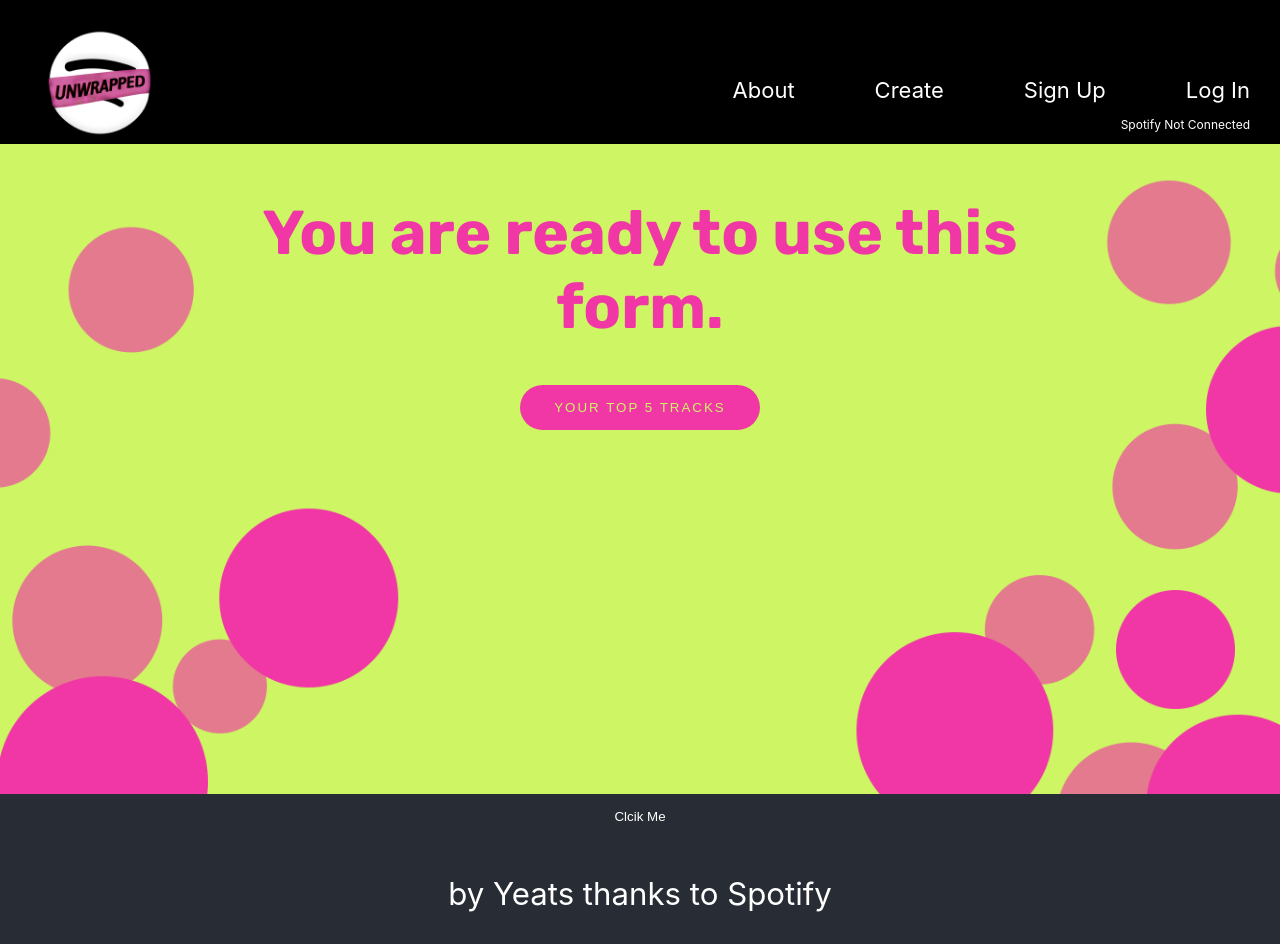
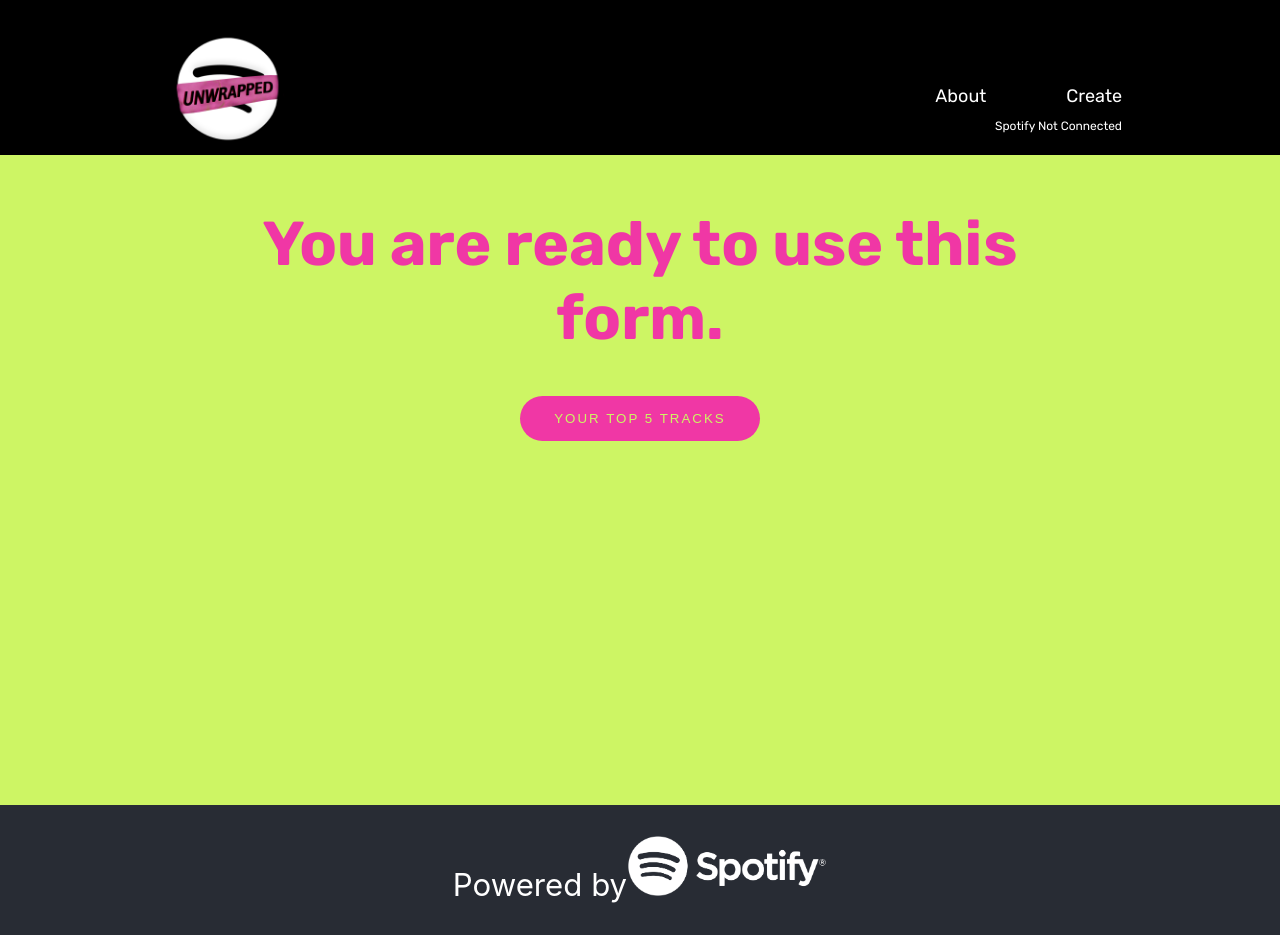
Before and after one commit to yeatsg/final-project, a React (Create React App) app in the folder final-project-frontend/: page /create in a window 1280 px wide. Built offline with nearby package versions, Linux system fonts and the light colour scheme.

Commit message:
tidied up the navbar and simplified header/footer and stylized about page

```diff
--- a/final-project-frontend/src/App.css
+++ b/final-project-frontend/src/App.css
@@ -12,14 +12,19 @@
 /* Nav Bar  */
 
 .App-header {
+  /* Font Stylings */
+  font-family: "CustomRubiks";
   background-color: black;
+  color: white;
+  font-size: calc(10px + 1vmin);
+
+  /* Positioning */
   display: flex;
   flex-direction: column;
-  /* align-items: right;
-  justify-content: right; */
-  font-size: calc(14px + 1vmin);
-  color: white;
-  /* height: calc(100px + 5vmin) */
+}
+
+.nav-bar-padding {
+  padding: 10px 10% 10px 10%;
 }
 
 .Nav-bar {
@@ -171,6 +176,7 @@ button {
   line-height: 1;
   text-transform: none;
   font-weight: 400;
+  text-decoration: none;
 }
 
 /* Landing Page */
@@ -302,35 +308,50 @@ p {
 
 .bg-modal {
   width: 100%;
-  height: 100%;
   background-color: rgba(0, 0, 0, 0.69);
-  position: absolute;
+  position: fixed;
   top: 0;
+  bottom: 0;
   display: flex;
   justify-content: center;
   align-items: center;
 }
 
 .modal-content {
-  width: 500px;
-  height: 300px;
-  background-color: white;
+  width: 400px;
+  height: 500px;
   border-radius: 4px;
   text-align: center;
-  padding: 20px;
+  padding: 40px;
   position: relative;
+  border: '1px solid #ccc';
+  background-color: white;
 }
 
 .modal-close {
   position: absolute;
-  top: 0;
-  right: 14px;
+  top: 5px;
+  right: 20px;
   font-size: 42px;
   transform: rotate(45deg);
   cursor: pointer;
+  padding: 0px;
 }
 
 /* Animations */
+
+.nav-item:hover {
+  color:#F037A5
+}
+
+.modal-close:hover {
+   color:#484848;
+   font-size: 42.5px;
+  /* Font-size hover doesn't work when
+  position is absolute. Something to fix
+  for a later time */
+  /* font-size: 46px; */
+}
 
 @keyframes fadeAndScaleIn {
   0% {
--- a/final-project-frontend/src/App.js
+++ b/final-project-frontend/src/App.js
@@ -69,6 +69,7 @@ function App() {
                 <HomePage
                   setTokens={{ spotify: setSpotifyToken, local: setLocalToken }}
                   tokens={{ spotify: spotifyToken, local: localToken }}
+                  triggerModal={setSpotifyModal}
                 />
               }
             />
@@ -79,6 +80,7 @@ function App() {
                 <Create
                   setTokens={{ spotify: setSpotifyToken, local: setLocalToken }}
                   tokens={{ spotify: spotifyToken, local: localToken }}
+                  triggerModal={setSpotifyModal}
                 />
               }
             />
@@ -90,14 +92,14 @@ function App() {
       </div>
       {spotifyModal && <SpotifyConnect activate={setSpotifyModal} />}
       <footer className="App-footer">
-        <button
-          onClick={() => {
-            setSpotifyModal(true);
-          }}
-        >
-          Clcik Me
-        </button>
-        <p>by Yeats thanks to Spotify</p>
+        <p>
+          Powered by
+          <img
+            src="spotify-full-logo-white.png"
+            alt="dennis sympathy"
+            style={{ width: "200px" }}
+          />
+        </p>
       </footer>
     </div>
   );
--- a/final-project-frontend/src/components/About.js
+++ b/final-project-frontend/src/components/About.js
@@ -2,25 +2,27 @@ import React from "react";
 
 const About = () => {
   return (
-    <div className="render-body text-body">
+    <div className="green-pink-bg pink-bubble-bg">
+      <div className="text-body">
         <p>About this App!</p>
         <p>
           Spotify UN-WRAPPED utilizes the Spotify API to create an estimate of
-        artist royalties based on your streaming data. UN-WRAPPED is inspired by
-        the Spotify Wrapped feature which shows users their streaming history
-        and behavior over the course of the year.
+          artist royalties based on your streaming data. UN-WRAPPED is inspired
+          by the Spotify Wrapped feature which shows users their streaming
+          history and behavior over the course of the year.
         </p>
         <p>
-        It is important to note that Spotify does not allow information on their
-        royalty agreements to the public. The numbers posted here are based on
-        investigative journalism by Business Insider, which claims that artists
-        make a range between $0.0033 and $0.0055 based on their deals with the
-        streaming service.
+          It is important to note that Spotify does not allow information on
+          their royalty agreements to the public. The numbers posted here are
+          based on investigative journalism by Business Insider, which claims
+          that artists make a range between $0.0033 and $0.0055 based on their
+          deals with the streaming service.
         </p>
         <p>
           This is just an <b>estimate</b> of artist profits
         </p>
       </div>
+    </div>
   );
 };
 
--- a/final-project-frontend/src/components/Create.js
+++ b/final-project-frontend/src/components/Create.js
@@ -50,6 +50,7 @@ const Create = (props) => {
         setDisplayTrackArrayButton(false);
       })
       .catch((err) => {
+        props.triggerModal(true);
         console.log("Something went wrong with your axios request", err);
         console.log(props.tokens.spotify);
       });
@@ -64,7 +65,6 @@ const Create = (props) => {
       })
     );
     setDisplayTrackArray(false);
-    setDisplaySelectedTrack(true);
   };
 
   const calculateArtistProfit = (weeklyStreams) => {
@@ -86,17 +86,12 @@ const Create = (props) => {
         annualStreams * maxProfit
       ).toFixed(2)}`,
     };
-
     setDisplaySelectedTrack(false);
-
     return returnObject;
   };
 
   return (
-    <div
-      id="form-creation"
-      className="render-body green-pink-bg pink-bubble-bg"
-    >
+    <div id="form-creation" className="render-body green-pink-bg">
       <div className="text-body">
         <div>
           <h1>You are ready to use this form.</h1>
@@ -110,50 +105,24 @@ const Create = (props) => {
               <button
                 onClick={searchUserTopTracks}
                 className="green-pink-btn"
-                // title="Step 1 Transition"
                 style={{ ...defaultStyles, ...transitionStyles[state] }}
+                mountOnEnter
+                unmountOnExit
               >
                 Your Top 5 Tracks
               </button>
             )}
           </Transition>
-          {/* {displayTrackArrayButton && (
-            <button onClick={searchUserTopTracks} className="green-pink-btn">
-              Your Top 5 Tracks
-            </button>
-          )} */}
         </div>
         {/* STEP 2: The Top 5 Tracks are displayed and mapped with select buttons */}
-        {/* <div className="album-display">
-          {displayTrackArray &&
-            topTracksArray.map((trackObj) => {
-              return (
-                <div key={trackObj.id}>
-                  <img
-                    src={trackObj.album.images[1].url}
-                    alt="not found"
-                    className="album-image-display"
-                  />
-                  <p>{trackObj.name}</p>
-                  <p>{trackObj.artists[0].name}</p>
-                  <button
-                    type="button"
-                    onClick={() => {
-                      selectTrack(trackObj.id);
-                    }}
-                    className="green-pink-btn"
-                  >
-                    Select
-                  </button>
-                </div>
-              );
-            })}
-        </div> */}
         <Transition
           in={displayTrackArray}
           timeout={duration}
           mountOnEnter
           unmountOnExit
+          onExited={() => {
+            setDisplaySelectedTrack(true);
+          }}
         >
           {(state) => (
             <div
@@ -191,6 +160,9 @@ const Create = (props) => {
           timeout={duration}
           mountOnEnter
           unmountOnExit
+          onExited={() => {
+            setDisplayInfo(true);
+          }}
         >
           {(state) => (
             <div style={{ ...defaultStyles, ...transitionStyles[state] }}>
@@ -228,7 +200,6 @@ const Create = (props) => {
                       type="button"
                       onClick={() => {
                         setProfitsObject(calculateArtistProfit(weeklyStreams));
-                        setDisplayInfo(true);
                       }}
                       className="green-pink-btn"
                     >
@@ -240,50 +211,6 @@ const Create = (props) => {
             </div>
           )}
         </Transition>
-        {/* {displaySelectedTrack && (
-            // Display Selected Track Info
-            <div className="final-screen">
-              <div className="track-box">
-                <img
-                  src={selectedTrack.album.images[1].url}
-                  alt="not found"
-                  className="selected-album-image"
-                />
-                <p>
-                  <b>{selectedTrack.name}</b>
-                </p>
-                <p>{selectedTrack.artists[0].name}</p>
-              </div>
-              {/* Weekly Stream Form */}
-        {/* <form className="track-form">
-                <label>
-                  <input
-                    type="number"
-                    min="1"
-                    max="50"
-                    value={weeklyStreams}
-                    className="large-input"
-                    onChange={(e) => {
-                      setWeeklyStreams(e.target.value);
-                    }}
-                  />
-                  <h1>
-                    How Many Times Have You Listened to the Track This Week?
-                  </h1>
-                  <br />
-                  <button
-                    type="button"
-                    onClick={() => {
-                      setProfitsObject(calculateArtistProfit(weeklyStreams));
-                    }}
-                    className="green-pink-btn"
-                  >
-                    Submit
-                  </button>
-                </label>
-              </form>
-            </div>
-                  )} */}
         {/* STEP FOUR: Show Results */}
         <Transition
           in={profitsObject}
@@ -293,8 +220,6 @@ const Create = (props) => {
         >
           {(state) => (
             <div style={{ ...defaultStyles, ...transitionStyles[state] }}>
-              <h1>You've done it!</h1>
-              <br />
               {/* Track Information displayed throughout */}
               <div className="final-screen">
                 <div className="track-box">
@@ -314,6 +239,9 @@ const Create = (props) => {
                   timeout={duration}
                   mountOnEnter
                   unmountOnExit
+                  onExited={() => {
+                    setDisplayMoreInfo(true);
+                  }}
                 >
                   {(state) => (
                     <div
@@ -324,11 +252,11 @@ const Create = (props) => {
                         We estimate that this week{" "}
                         {selectedTrack.artists[0].name} has made between roughly
                       </p>
-                      <h2>{profitsObject.weeklyProfit}</h2>
+                      <h1>{profitsObject.weeklyProfit}</h1>
                       <p>From your streams on Spotify.</p>
                       <button
                         onClick={() => {
-                          setDisplayMoreInfo(true);
+                          setDisplayInfo(false);
                         }}
                         className="green-pink-btn"
                       >
@@ -350,11 +278,11 @@ const Create = (props) => {
                       style={{ ...defaultStyles, ...transitionStyles[state] }}
                     >
                       <p>If you keep this up they'll make</p>
-                      <h2>{profitsObject.monthlyProfit}</h2>
+                      <h1>{profitsObject.monthlyProfit}</h1>
                       <p>
                         this <b>month</b> and
                       </p>
-                      <h2>{profitsObject.annualProfit}</h2>
+                      <h1>{profitsObject.annualProfit}</h1>
 
                       <p>
                         By the end of this <b>year!</b>
@@ -376,6 +304,7 @@ const Create = (props) => {
                   )}
                 </Transition>
               </div>
+              <h1>You've done it!</h1>
             </div>
           )}
         </Transition>
--- a/final-project-frontend/src/components/HomePage.js
+++ b/final-project-frontend/src/components/HomePage.js
@@ -28,6 +28,7 @@ const HomePage = (props) => {
         setTopTracks(results.data.tracks.items.slice(0, 5));
       })
       .catch((err) => {
+        props.triggerModal(true);
         console.log("Something went wrong with your axios request", err);
       });
   };
--- a/final-project-frontend/src/components/LogIn.js
+++ b/final-project-frontend/src/components/LogIn.js
@@ -25,14 +25,15 @@ const LogIn = () => {
   };
 
   return (
-    <div className="render-body text-body">
+    <div className="green-pink-bg pink-bubble-bg">
+      <div className="text-body">
         <h2>Log In</h2>
         <p>
-        If you already have an account set up with UN-WRAPPED, you can fill out
-        the form below to log in. Once logged in, we can save your information.
-        When you revisit you will be able to view your previous history with our
-        app and hopefully share information with your friends and on social
-        media.
+          If you already have an account set up with UN-WRAPPED, you can fill
+          out the form below to log in. Once logged in, we can save your
+          information. When you revisit you will be able to view your previous
+          history with our app and hopefully share information with your friends
+          and on social media.
         </p>
         <form onSubmit={loginUser} className="autho-form">
           <label>
@@ -57,6 +58,7 @@ const LogIn = () => {
           <button type="submit">Submit</button>
         </form>
       </div>
+    </div>
   );
 };
 
--- a/final-project-frontend/src/components/Navbar.js
+++ b/final-project-frontend/src/components/Navbar.js
@@ -5,7 +5,7 @@ function Navbar(props) {
   let { localToken, spotifyToken, logoutUser } = props;
 
   return (
-    <div>
+    <div className="nav-bar-padding">
       <ul className="Nav-bar">
         <div>
           <li className="logo-in-nav-bar">
@@ -19,7 +19,6 @@ function Navbar(props) {
           </li>
         </div>
         <div className="right-nav-bar">
-          <li className="nav-item">
           <Link
             to="/about"
             style={{
@@ -27,10 +26,8 @@ function Navbar(props) {
               color: "white",
             }}
           >
-              About
+            <li className="nav-item">About</li>
           </Link>
-          </li>
-          <li className="nav-item">
           <Link
             to="/create"
             style={{
@@ -38,20 +35,18 @@ function Navbar(props) {
               color: "white",
             }}
           >
-              Create
+            <li className="nav-item">Create</li>
           </Link>
-          </li>
-          <li className="nav-item">
-            <Link
+          {/* CRUD User Information Hidden for Now */}
+          {/* <Link
             to="/user/create"
             style={{
               textDecoration: "none",
               color: "white",
             }}
           >
-              Sign Up
+            <li className="nav-item">Sign Up</li>
           </Link>
-          </li>
           {!localToken ? (
             <li className="nav-item">
               <Link
@@ -66,7 +61,7 @@ function Navbar(props) {
             </li>
           ) : (
             <button onClick={logoutUser}>Log Out</button>
-          )}
+          )} */}
         </div>
       </ul>
       <div className="spotify-status">
--- a/final-project-frontend/src/components/SignUp.js
+++ b/final-project-frontend/src/components/SignUp.js
@@ -43,7 +43,8 @@ const SignUp = () => {
   };
 
   return (
-    <div className="render-body text-body">
+    <div className="green-pink-bg pink-bubble-bg">
+      <div className="text-body">
         <h2>Create an Account</h2>
         <p>
           By signing up with UN-WRAPPED, you will have access to additional
@@ -52,8 +53,8 @@ const SignUp = () => {
         <p>
           Our app can utilize information from your Spotify account to provide
           better results. If you have already succesfully connected your Spotify
-        to our app, then some of your information may be already preloaded into
-        our form.
+          to our app, then some of your information may be already preloaded
+          into our form.
         </p>
         <form onSubmit={createUser} className="autho-form">
           <label>
@@ -90,6 +91,7 @@ const SignUp = () => {
           <button type="submit">Create Account</button>
         </form>
       </div>
+    </div>
   );
 };
 
--- a/final-project-frontend/src/components/SpotifyConnect.js
+++ b/final-project-frontend/src/components/SpotifyConnect.js
@@ -1,6 +1,6 @@
 import React from "react";
 
-const SpotifyConnect = (activate) => {
+const SpotifyConnect = (props) => {
   // VARIABLES //
   // const clientId = process.env.CLIENT_ID;
   const clientId = "769579f19a2c4121bb8bf8a240b67273";
@@ -18,7 +18,7 @@ const SpotifyConnect = (activate) => {
           className="modal-close"
           onClick={() => {
             {
-              activate.setSpotifyModal(false);
+              props.activate(false);
             }
           }}
         >
@@ -26,7 +26,7 @@ const SpotifyConnect = (activate) => {
         </button>
         <img src="spotify-logo.png" alt="no image" style={{ width: "200px" }} />
         <p>
-          Before we can begin,you will need to connect your Spotify account to
+          Before we can begin, you will need to connect your Spotify account to
           this app and give us access to your top artists. Let's get started
           with the button below.
         </p>
```
Lines whose indentation alone changed are shown as unchanged.
